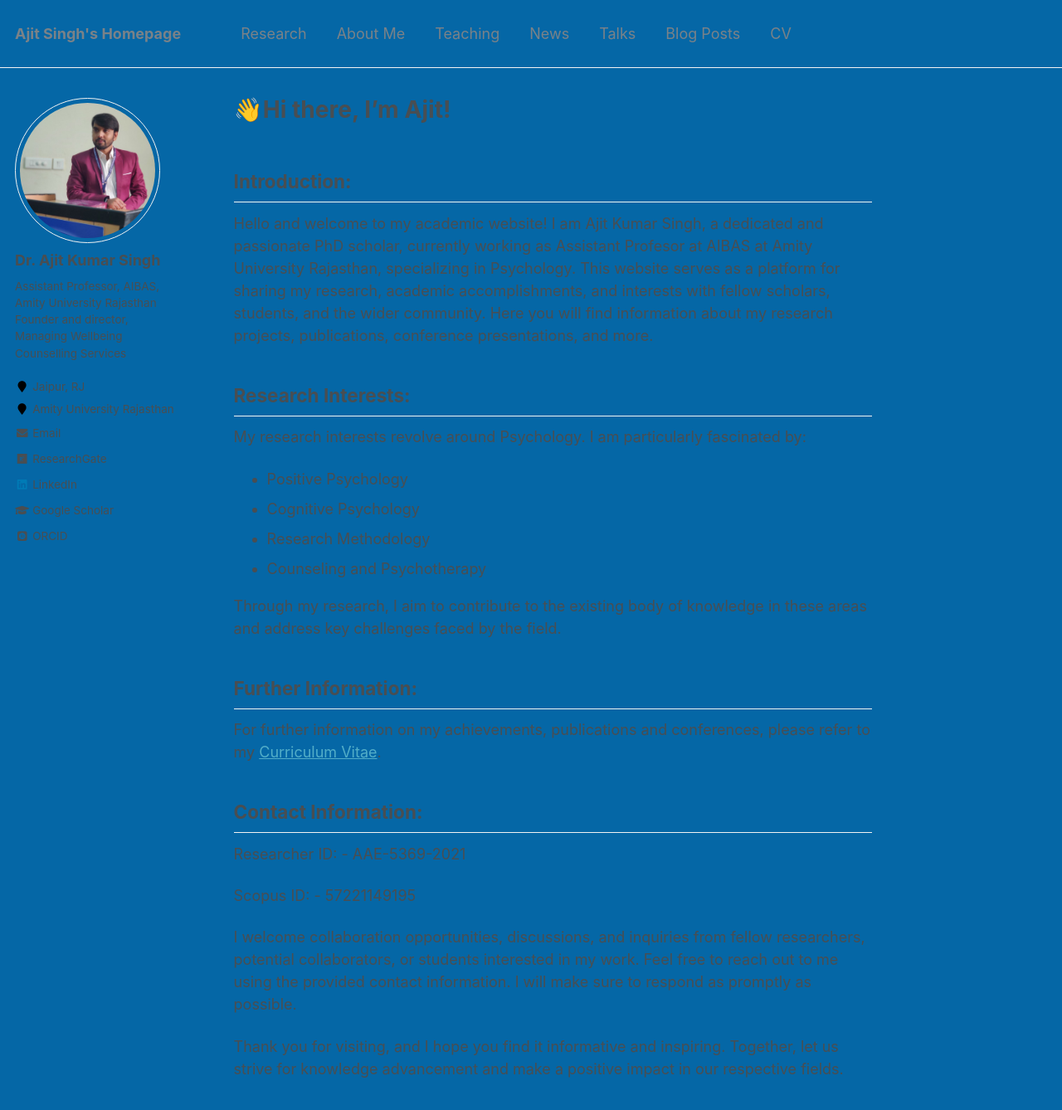
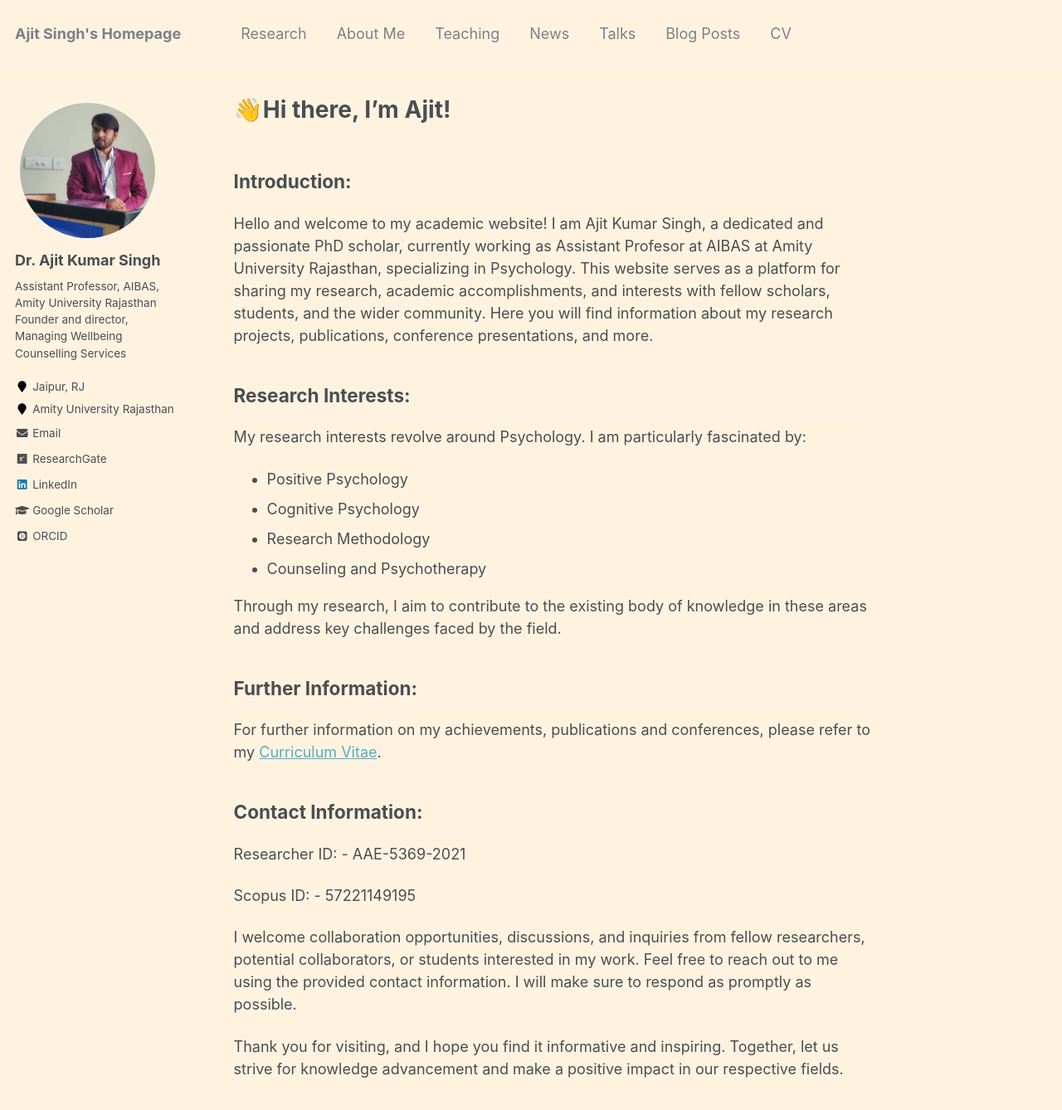
Before and after one commit to ajitsinghacademic/ajitsinghacademic.github.io, a Jekyll site: the page built from _pages/about.md, in a window 1280 px wide and 1400 px high. Shown: the top 1338 px of the window at 83% size. Built offline with Jekyll 4.4.1, drawn with Linux system fonts in a browser that asks for light colours; some web fonts are replaced.

Commit message:
3rd theme commit

```diff
--- a/_sass/_variables.scss
+++ b/_sass/_variables.scss
@@ -54,7 +54,7 @@ $light-gray                 : mix(#fff, $gray, 50%);
 $lighter-gray               : mix(#fff, $gray, 90%);
 
 $body-color                 : #FFF3E0;
-$background-color           : #0567a6;
+$background-color           : #fff3e0;
 $code-background-color      : #fafafa;
 $code-background-color-dark : $light-gray;
 $text-color                 : $dark-gray;
```
